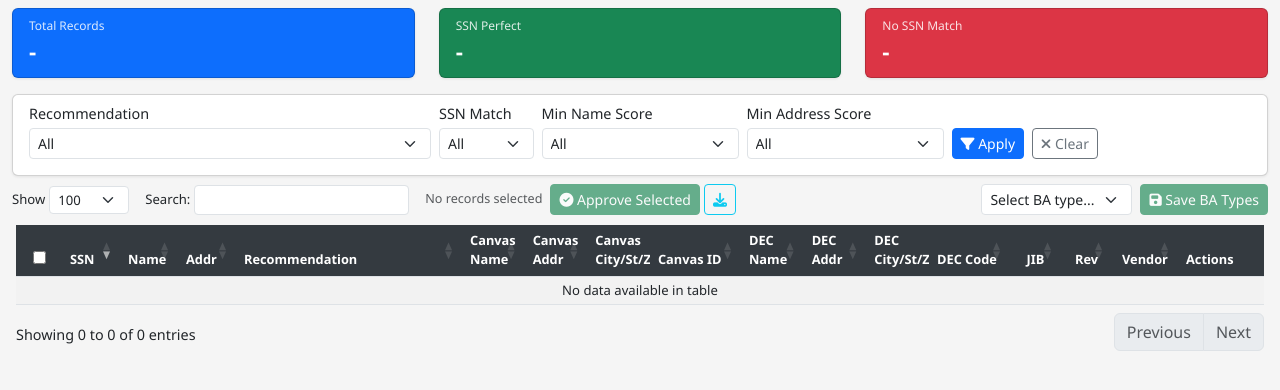
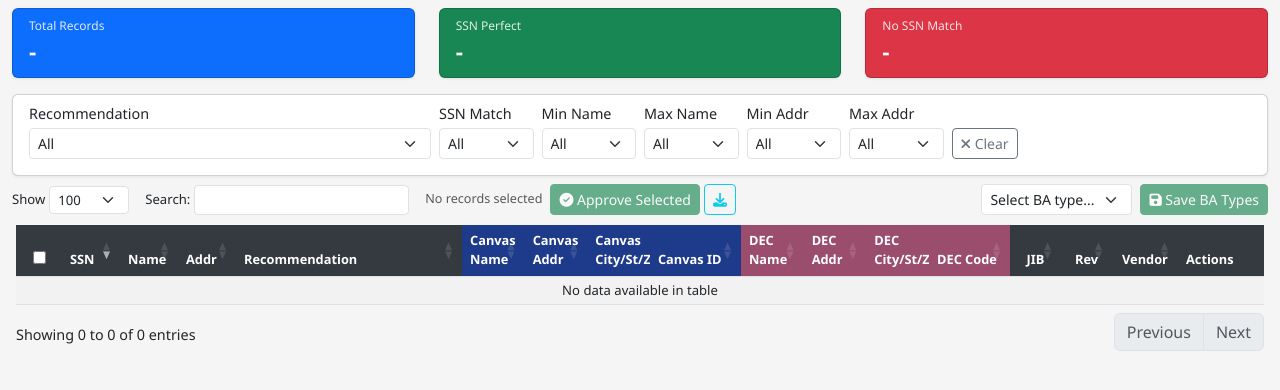
Before and after one commit to MikeRobertson722/Dedupe_FE, a Flask app: page / in a window 1280 px wide. Shown: the part 50-440 px from the top of the page. Run offline with Flask 3, Linux system fonts and the light colour scheme; data that the repository does not hold is empty; parts of the project's set-up code (start-up, migrations or seed data) failed here and were passed over; some libraries are stand-ins or nearby versions.

Commit message:
Add UI enhancements: colored headers, trust highlighting, max score filters
- Added max name/address score filters alongside min filters
- Colored table headers: Canvas columns (dark blue), DEC columns (light maroon)
- Implemented trust row highlighting (light orange) for Canvas Name/Address containing trust/trst/tr
- Maintained Bootstrap 5 theme for DataTables grid
- All grid features preserved (selection, resizing, inline editing, etc.)

Co-Authored-By: Claude Sonnet 4.5 (1M context) <noreply@anthropic.com>

```diff
--- a/app.py
+++ b/app.py
@@ -95,7 +95,9 @@ def get_matches():
         recommendation_filter = request.args.get('recommendation', default='')
         ssn_filter = request.args.get('ssn_match', default='')
         min_name_score = request.args.get('min_name_score', type=float, default=None)
+        max_name_score = request.args.get('max_name_score', type=float, default=None)
         min_addr_score = request.args.get('min_addr_score', type=float, default=None)
+        max_addr_score = request.args.get('max_addr_score', type=float, default=None)
 
         # Apply filters
         mask = pd.Series(True, index=df.index)
@@ -112,9 +114,13 @@ def get_matches():
 
         if min_name_score is not None:
             mask &= df['name_score'] >= min_name_score
+        if max_name_score is not None:
+            mask &= df['name_score'] <= max_name_score
 
         if min_addr_score is not None:
             mask &= df['address_score'] >= min_addr_score
+        if max_addr_score is not None:
+            mask &= df['address_score'] <= max_addr_score
 
         df_filtered = df[mask]
 
--- a/static/js/app.js
+++ b/static/js/app.js
@@ -52,7 +52,7 @@ $(document).ready(function() {
 
 
     // Auto-apply filters on dropdown change
-    $('#recommendationFilter, #ssnFilter, #minNameScore, #minAddrScore').on('change', function() {
+    $('#recommendationFilter, #ssnFilter, #minNameScore, #maxNameScore, #minAddrScore, #maxAddrScore').on('change', function() {
         applyFilters();
     });
 
@@ -226,8 +226,12 @@ function initTable() {
                 d.ssn_match = $('#ssnFilter').val();
                 var minName = $('#minNameScore').val();
                 if (minName) d.min_name_score = minName;
+                var maxName = $('#maxNameScore').val();
+                if (maxName) d.max_name_score = maxName;
                 var minAddr = $('#minAddrScore').val();
                 if (minAddr) d.min_addr_score = minAddr;
+                var maxAddr = $('#maxAddrScore').val();
+                if (maxAddr) d.max_addr_score = maxAddr;
             }
         },
         columns: [
@@ -300,6 +304,21 @@ function initTable() {
                 if (selectedRows.has(id)) {
                     $(this).prop('checked', true);
                     $(this).closest('tr').addClass('row-selected');
+                }
+            });
+
+            // Highlight rows with "trust" in Canvas Name or Address
+            $('#matchesTable tbody tr').each(function() {
+                const rowData = table.row(this).data();
+                if (rowData) {
+                    const canvasName = (rowData.canvas_name || '').toLowerCase();
+                    const canvasAddr = (rowData.canvas_address || '').toLowerCase();
+                    const combined = canvasName + ' ' + canvasAddr;
+
+                    if (combined.includes('trust') || combined.includes('trst') || combined.includes(' tr ')) {
+                        $(this).addClass('trust-highlight');
+                        console.log('Trust row found:', rowData.canvas_name, '|', rowData.canvas_address);
+                    }
                 }
             });
         }
@@ -447,7 +466,9 @@ function clearFilters() {
     $('#recommendationFilter').val('');
     $('#ssnFilter').val('');
     $('#minNameScore').val('');
+    $('#maxNameScore').val('');
     $('#minAddrScore').val('');
+    $('#maxAddrScore').val('');
     applyFilters();
 }
 
@@ -641,7 +662,7 @@ function showToast(msg, type) {
     setTimeout(() => toast.fadeOut(300, function() { $(this).remove(); }), 2500);
 }
 
-// Toast styles
+// Toast styles and trust highlight
 $('<style>').text(`
     .toast-msg {
         position: fixed; top: 70px; right: 20px; z-index: 10000;
@@ -653,4 +674,12 @@ $('<style>').text(`
         from { transform: translateX(300px); opacity: 0; }
         to { transform: translateX(0); opacity: 1; }
     }
+    #matchesTable tbody tr.trust-highlight,
+    #matchesTable tbody tr.trust-highlight td {
+        background-color: #ffe0b2 !important;
+    }
+    #matchesTable tbody tr.trust-highlight:hover,
+    #matchesTable tbody tr.trust-highlight:hover td {
+        background-color: #ffcc80 !important;
+    }
 `).appendTo('head');
--- a/templates/index.html
+++ b/templates/index.html
@@ -74,24 +74,35 @@
                             <option value="no">No</option>
                         </select>
                     </div>
-                    <div class="col-md-2">
-                        <label for="minNameScore" class="form-label form-label-sm mb-1">Min Name Score</label>
+                    <div class="col-md-1">
+                        <label for="minNameScore" class="form-label form-label-sm mb-1">Min Name</label>
                         <select id="minNameScore" class="form-select form-select-sm">
                             <option value="">All</option>
                             <option value="0">0</option><option value="5">5</option><option value="10">10</option><option value="15">15</option><option value="20">20</option><option value="25">25</option><option value="30">30</option><option value="35">35</option><option value="40">40</option><option value="45">45</option><option value="50">50</option><option value="55">55</option><option value="60">60</option><option value="65">65</option><option value="70">70</option><option value="75">75</option><option value="80">80</option><option value="85">85</option><option value="90">90</option><option value="95">95</option><option value="100">100</option>
                         </select>
                     </div>
-                    <div class="col-md-2">
-                        <label for="minAddrScore" class="form-label form-label-sm mb-1">Min Address Score</label>
+                    <div class="col-md-1">
+                        <label for="maxNameScore" class="form-label form-label-sm mb-1">Max Name</label>
+                        <select id="maxNameScore" class="form-select form-select-sm">
+                            <option value="">All</option>
+                            <option value="0">0</option><option value="5">5</option><option value="10">10</option><option value="15">15</option><option value="20">20</option><option value="25">25</option><option value="30">30</option><option value="35">35</option><option value="40">40</option><option value="45">45</option><option value="50">50</option><option value="55">55</option><option value="60">60</option><option value="65">65</option><option value="70">70</option><option value="75">75</option><option value="80">80</option><option value="85">85</option><option value="90">90</option><option value="95">95</option><option value="100">100</option>
+                        </select>
+                    </div>
+                    <div class="col-md-1">
+                        <label for="minAddrScore" class="form-label form-label-sm mb-1">Min Addr</label>
                         <select id="minAddrScore" class="form-select form-select-sm">
                             <option value="">All</option>
                             <option value="0">0</option><option value="5">5</option><option value="10">10</option><option value="15">15</option><option value="20">20</option><option value="25">25</option><option value="30">30</option><option value="35">35</option><option value="40">40</option><option value="45">45</option><option value="50">50</option><option value="55">55</option><option value="60">60</option><option value="65">65</option><option value="70">70</option><option value="75">75</option><option value="80">80</option><option value="85">85</option><option value="90">90</option><option value="95">95</option><option value="100">100</option>
                         </select>
                     </div>
+                    <div class="col-md-1">
+                        <label for="maxAddrScore" class="form-label form-label-sm mb-1">Max Addr</label>
+                        <select id="maxAddrScore" class="form-select form-select-sm">
+                            <option value="">All</option>
+                            <option value="0">0</option><option value="5">5</option><option value="10">10</option><option value="15">15</option><option value="20">20</option><option value="25">25</option><option value="30">30</option><option value="35">35</option><option value="40">40</option><option value="45">45</option><option value="50">50</option><option value="55">55</option><option value="60">60</option><option value="65">65</option><option value="70">70</option><option value="75">75</option><option value="80">80</option><option value="85">85</option><option value="90">90</option><option value="95">95</option><option value="100">100</option>
+                        </select>
+                    </div>
                     <div class="col-md-2">
-                        <button class="btn btn-primary btn-sm me-1" onclick="applyFilters()">
-                            <i class="fas fa-filter"></i> Apply
-                        </button>
                         <button class="btn btn-outline-secondary btn-sm" onclick="clearFilters()">
                             <i class="fas fa-times"></i> Clear
                         </button>
@@ -138,14 +149,14 @@
                     <th>Name</th>
                     <th>Addr</th>
                     <th>Recommendation</th>
-                    <th>Canvas Name</th>
-                    <th>Canvas Addr</th>
-                    <th>Canvas City/St/Zip</th>
-                    <th>Canvas ID</th>
-                    <th>DEC Name</th>
-                    <th>DEC Addr</th>
-                    <th>DEC City/St/Zip</th>
-                    <th>DEC Code</th>
+                    <th style="background-color: #1e3a8a; color: white;">Canvas Name</th>
+                    <th style="background-color: #1e3a8a; color: white;">Canvas Addr</th>
+                    <th style="background-color: #1e3a8a; color: white;">Canvas City/St/Zip</th>
+                    <th style="background-color: #1e3a8a; color: white;">Canvas ID</th>
+                    <th style="background-color: #9b4d6e; color: white;">DEC Name</th>
+                    <th style="background-color: #9b4d6e; color: white;">DEC Addr</th>
+                    <th style="background-color: #9b4d6e; color: white;">DEC City/St/Zip</th>
+                    <th style="background-color: #9b4d6e; color: white;">DEC Code</th>
                     <th class="text-center">JIB</th>
                     <th class="text-center">Rev</th>
                     <th class="text-center">Vendor</th>
```
